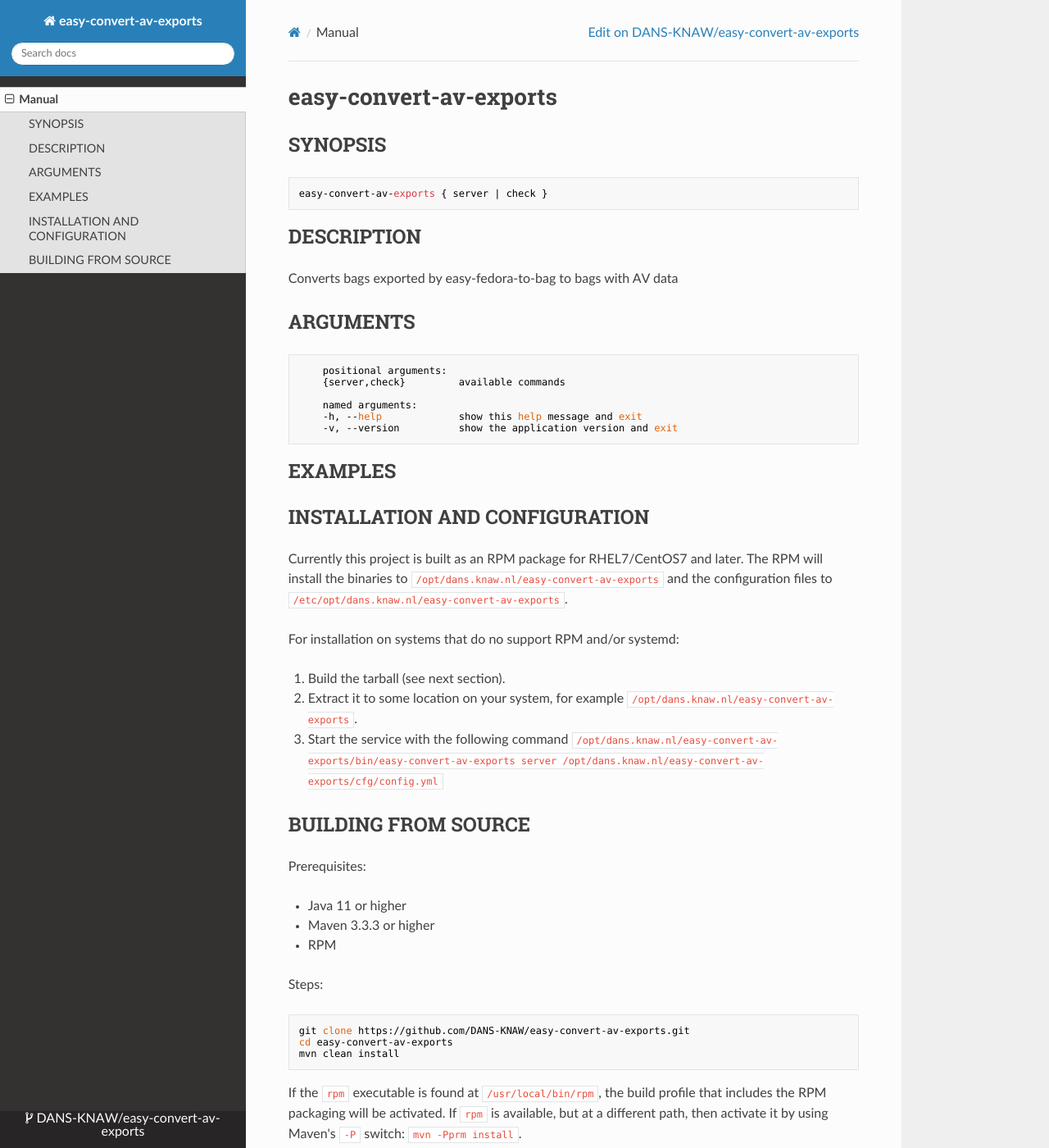
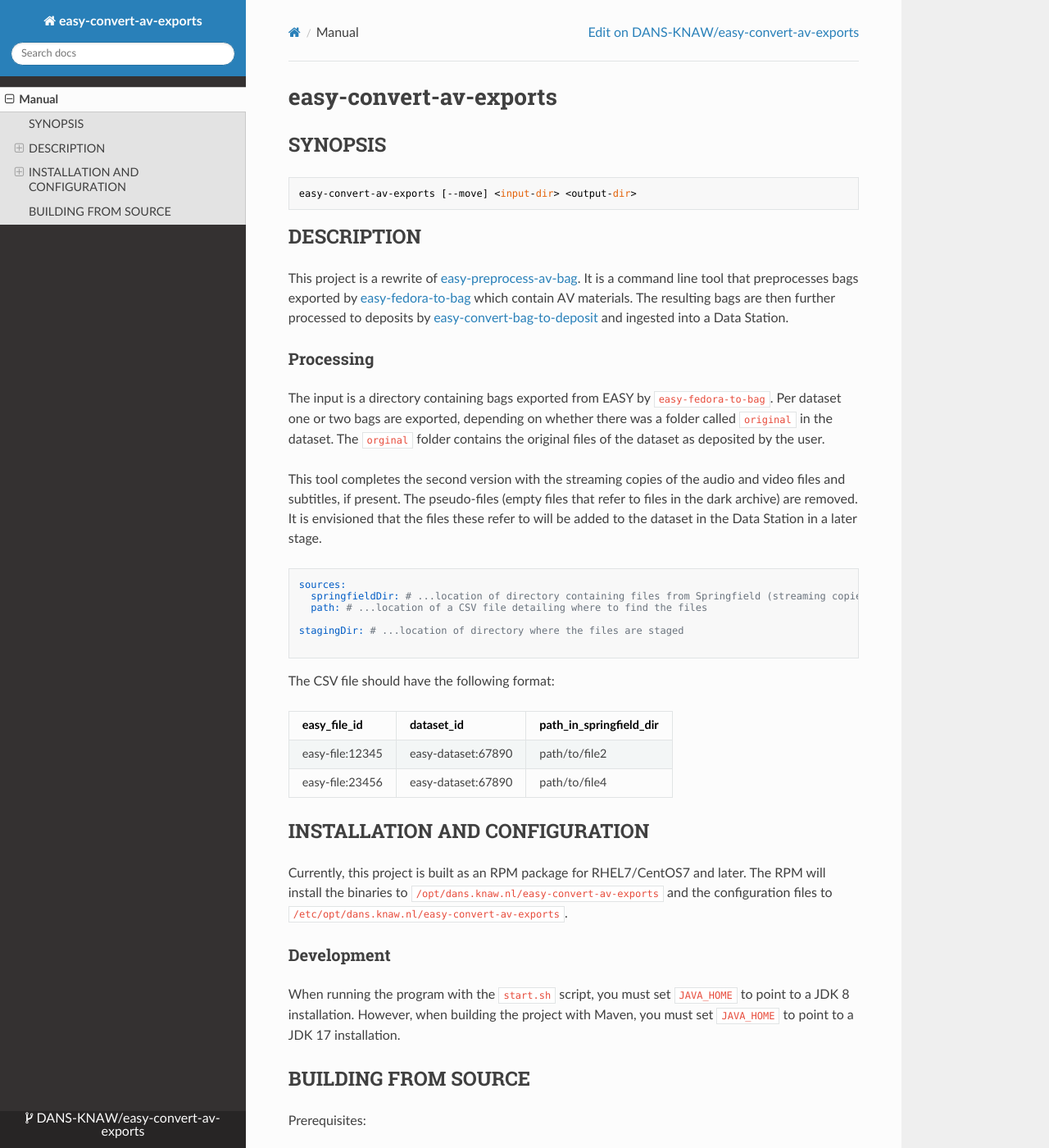
Before and after one commit to DANS-KNAW/easy-convert-av-exports, an MkDocs documentation site: the page built from docs/index.md, in a window 1280 px wide and 1400 px high. Shown: the whole window at 82% size. Built offline with MkDocs 1.6.1, drawn with Linux system fonts in a browser that asks for light colours; nearby versions of some CDN libraries; some of the changed text lies outside the part shown.

Commit message:
Updated docs

````diff
--- a/docs/index.md
+++ b/docs/index.md
@@ -1,55 +1,63 @@
 easy-convert-av-exports
-===========
-
-<!-- Remove this comment and extend the descriptions below -->
-
+=======================
 
 SYNOPSIS
 --------
 
-    easy-convert-av-exports { server | check }
+    easy-convert-av-exports [--move] <input-dir> <output-dir>
 
 DESCRIPTION
 -----------
 
-Converts bags exported by easy-fedora-to-bag to bags with AV data
+This project is a rewrite of [easy-preprocess-av-bag](https://github.com/DANS-KNAW/easy-preprocess-av-bag). It is a command line tool that preprocesses bags exported by [easy-fedora-to-bag] which contain AV
+materials. The resulting bags are then further processed to deposits by [easy-convert-bag-to-deposit] and ingested into a Data Station.
+
+[easy-fedora-to-bag]: https://github.com/DANS-KNAW/easy-fedora-to-bag
+
+[easy-convert-bag-to-deposit]: https://github.com/DANS-KNAW/easy-convert-bag-to-deposit
+
+### Processing
+
+The input is a directory containing bags exported from EASY by `easy-fedora-to-bag`. Per dataset one or two bags are exported, depending on whether there
+was a folder called `original` in the dataset. The `orginal` folder contains the original files of the dataset as deposited by the user.
+
+This tool completes the second version with the streaming copies of the audio and video files and subtitles, if present. The pseudo-files
+(empty files that refer to files in the dark archive) are removed. It is envisioned that the files these refer to will be added to the dataset in the Data Station
+in a later stage.
 
 
-ARGUMENTS
----------
+```yaml
+sources:
+  springfieldDir: # ...location of directory containing files from Springfield (streaming copies)
+  path: # ...location of a CSV file detailing where to find the files
 
-        positional arguments:
-        {server,check}         available commands
+stagingDir: # ...location of directory where the files are staged
 
-        named arguments:
-        -h, --help             show this help message and exit
-        -v, --version          show the application version and exit
+```
 
-EXAMPLES
---------
+The CSV file should have the following format:
 
-<!-- Add examples of invoking this module from the command line or via HTTP other interfaces -->
-
+| easy_file_id    | dataset_id         | path_in_springfield_dir |
+|-----------------|--------------------|-------------------------|
+| easy-file:12345 | easy-dataset:67890 | path/to/file2           |
+| easy-file:23456 | easy-dataset:67890 | path/to/file4           |
 
 INSTALLATION AND CONFIGURATION
 ------------------------------
-Currently this project is built as an RPM package for RHEL7/CentOS7 and later. The RPM will install the binaries to
+Currently, this project is built as an RPM package for RHEL7/CentOS7 and later. The RPM will install the binaries to
 `/opt/dans.knaw.nl/easy-convert-av-exports` and the configuration files to `/etc/opt/dans.knaw.nl/easy-convert-av-exports`.
 
-For installation on systems that do no support RPM and/or systemd:
+### Development
 
-1. Build the tarball (see next section).
-2. Extract it to some location on your system, for example `/opt/dans.knaw.nl/easy-convert-av-exports`.
-3. Start the service with the following command
-   ```
-   /opt/dans.knaw.nl/easy-convert-av-exports/bin/easy-convert-av-exports server /opt/dans.knaw.nl/easy-convert-av-exports/cfg/config.yml
-   ```
+When running the program with the `start.sh` script, you must set `JAVA_HOME` to point to a JDK 8 installation. However, when building the project with Maven,
+you must set `JAVA_HOME` to point to a JDK 17 installation.
+
 
 BUILDING FROM SOURCE
 --------------------
 Prerequisites:
 
-* Java 11 or higher
+* Java 8
 * Maven 3.3.3 or higher
 * RPM
 
@@ -62,7 +70,3 @@
 If the `rpm` executable is found at `/usr/local/bin/rpm`, the build profile that includes the RPM
 packaging will be activated. If `rpm` is available, but at a different path, then activate it by using
 Maven's `-P` switch: `mvn -Pprm install`.
-
-Alternatively, to build the tarball execute:
-
-    mvn clean install assembly:single
````
